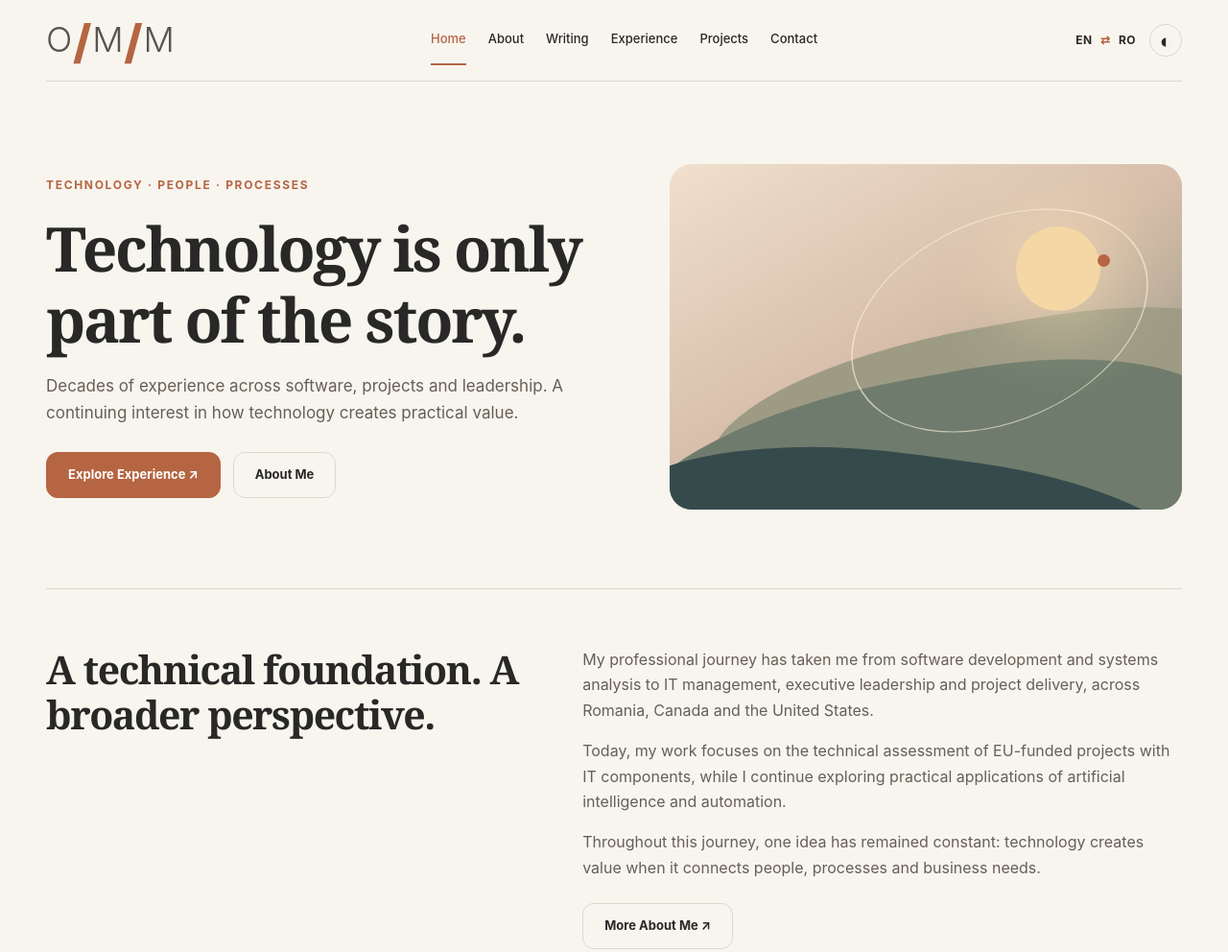
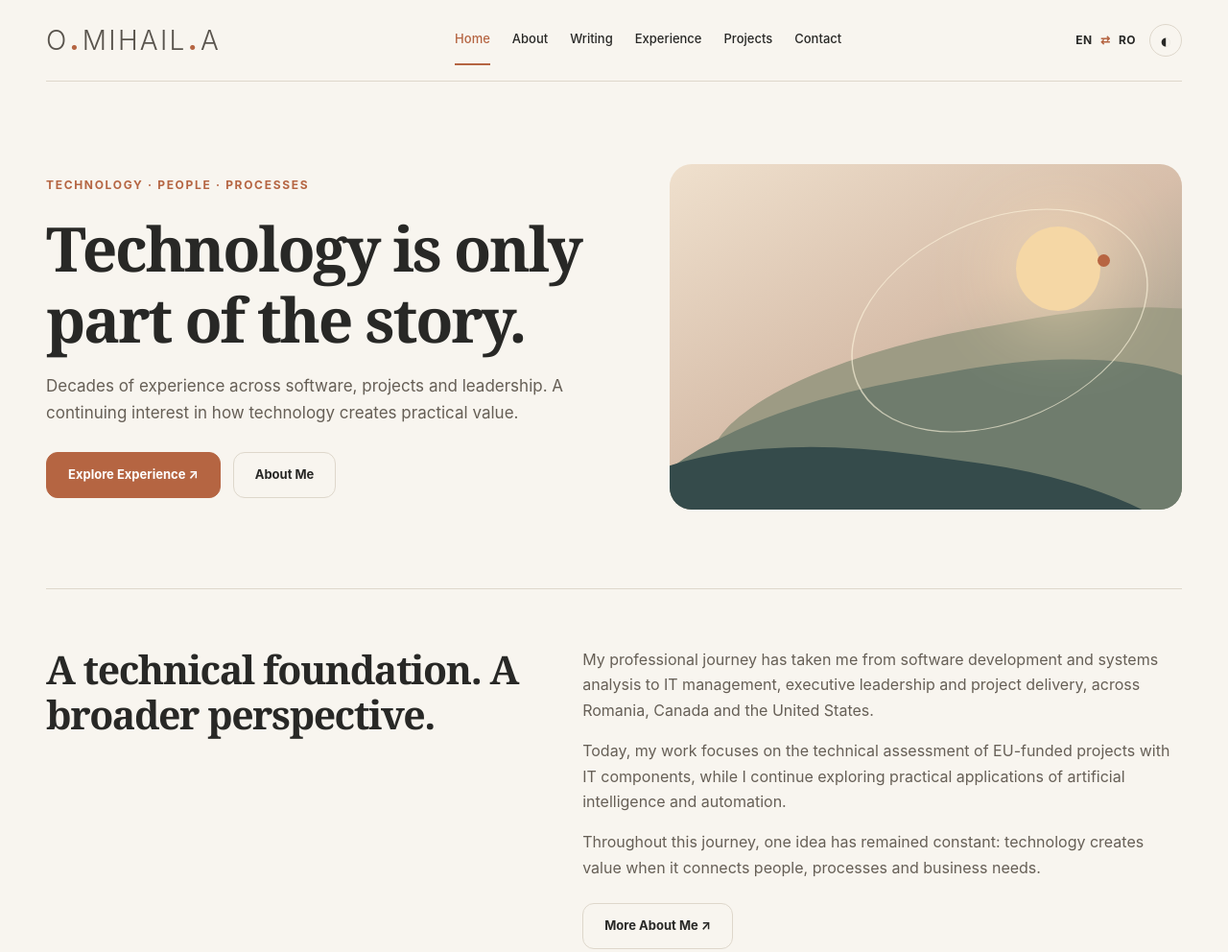
Before and after one commit to Excodefan/OMM, an Astro site: page /en in a window 1280 px wide. Shown: the top 992 px of the page at 96% size. Built offline with nearby package versions, Linux system fonts and the light colour scheme; Astro itself is replaced by a stand-in of ours.

Commit message:
New logo: O.MIHAIL.A
Co-Authored-By: Claude Sonnet 5.5 <noreply@anthropic.com>
Claude-Session: https://claude.ai/code/session_018zAMEXETC7oVnta1hKYTMn

```diff
--- a/src/layouts/Base.astro
+++ b/src/layouts/Base.astro
@@ -32,7 +32,9 @@ const pageTitle = title ? `${title} | O/M/M` : 'O/M/M — Technology, people & p
 <body>
  <div class="site-wrap">
   <header class="site-header">
-   <a class="brand" href={localPath(lang)} aria-label="O/M/M home"><span class="brand-char">O</span><span class="brand-slash">/</span><span class="brand-char">M</span><span class="brand-slash">/</span><span class="brand-char">M</span></a>
+   <a href={localPath(lang)} class="site-logo" aria-label="O Mihail A — Home">
+    <span>O</span><span class="logo-dot">.</span><span>MIHAIL</span><span class="logo-dot">.</span><span>A</span>
+   </a>
    <nav class="main-nav" aria-label="Main navigation">
     {navSlugs.map((slug, i) => <a class:list={['nav-link', { active: currentSegment.replace(/\/$/,'') === slug }]} href={localPath(lang,slug)}>{t.nav[i]}</a>)}
    </nav>
--- a/src/styles/global.css
+++ b/src/styles/global.css
@@ -114,3 +114,8 @@ p { color:var(--muted); }
 .home-body p { margin:0 0 16px; max-width:640px; }
 .home-body .button, .home-body .chip { margin-top:8px; }
 @media(max-width:950px){ .home-block { grid-template-columns:1fr; gap:18px; } }
+
+/* Logo O.MIHAIL.A */
+.site-logo { color:var(--brand-ink); display:inline-flex; align-items:baseline; font-family:Inter, ui-sans-serif, system-ui, 'Segoe UI', Arial, sans-serif; font-size:28px; font-weight:300; line-height:1.15; white-space:nowrap; letter-spacing:.08em; }
+.site-logo .logo-dot { color:var(--accent); font-weight:850; margin:0 .04em; }
+@media(max-width:560px){ .site-logo { font-size:22px; } }
```
